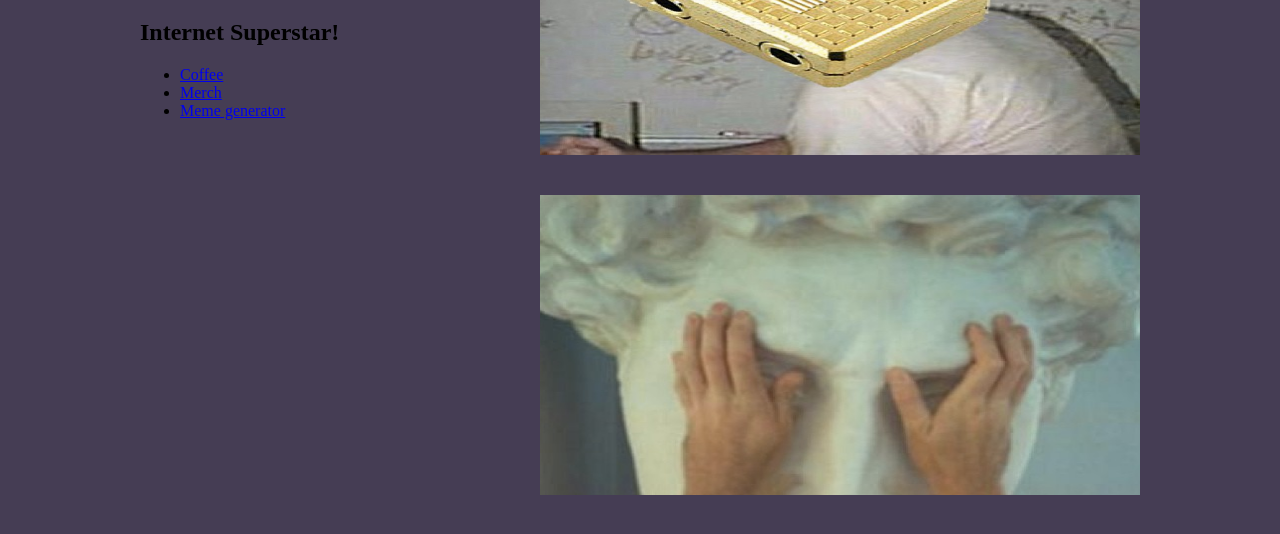
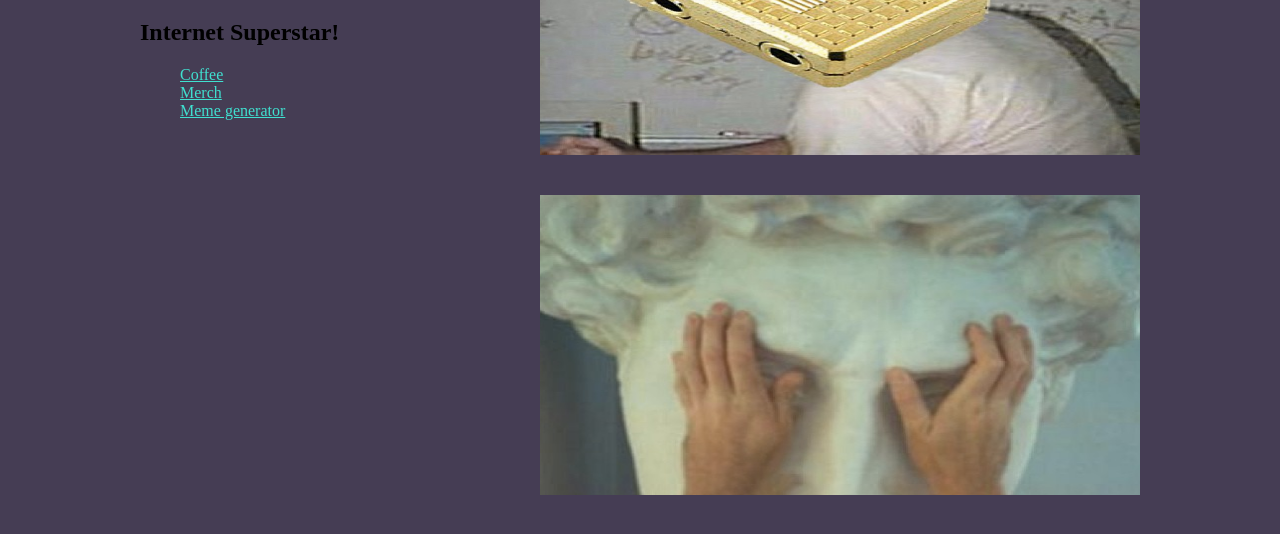
Before and after one commit to dcsc-web-dev-committee/intro-talk-1, a plain HTML site: page index.html in a window 1280 px wide. Shown: the part 168-702 px from the top of the page. Drawn offline with Linux system fonts and the light colour scheme.

Commit message:
3nd commit

```diff
--- a/css/styles.css
+++ b/css/styles.css
@@ -14,7 +14,12 @@ ul {
 }
 
 li {
+	list-style: none;
 
+}
+
+a {
+	color: turquoise;
 }
 
 #container {
```
